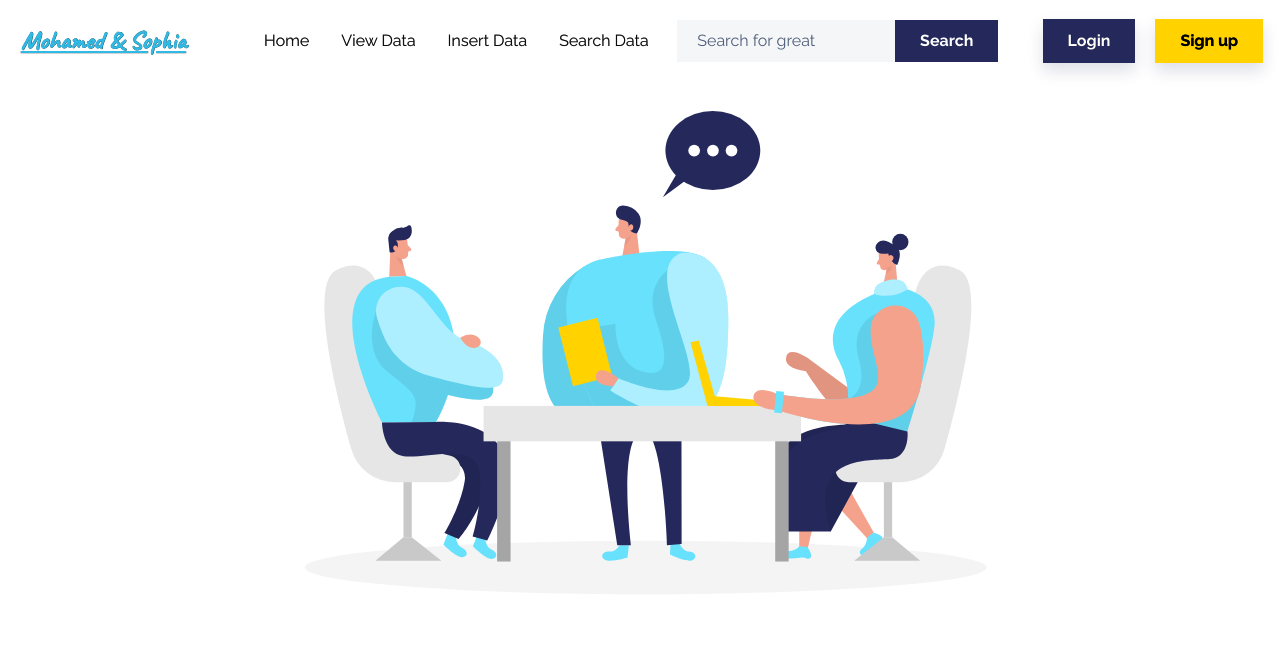
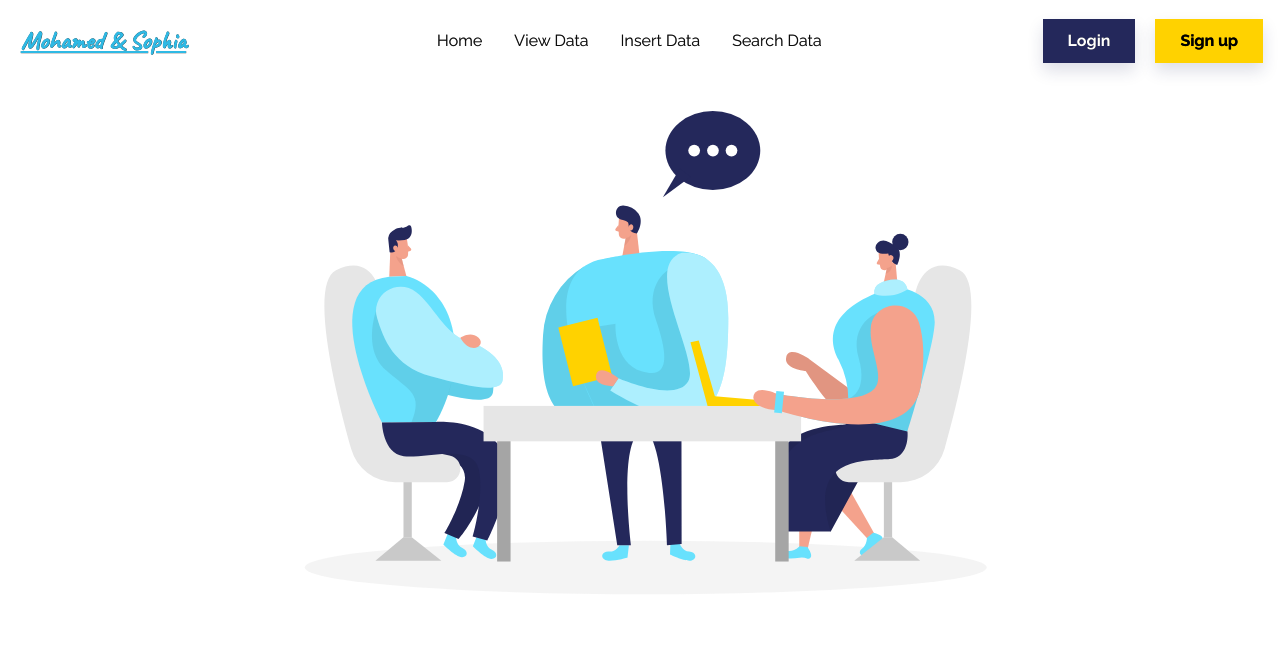
Before and after one commit to mightySIZE/react-flask-webapp, a Flask app: page / in a window 1280 px wide. Shown: the top 650 px of the page. Run offline with Flask 3, Linux system fonts and the light colour scheme; some libraries are stand-ins or nearby versions.

Commit message:
Search functionality in Navbar error
Could not use login or signup as the search functionality was messing it up

```diff
--- a/MSapp/routes.py
+++ b/MSapp/routes.py
@@ -27,7 +27,7 @@ def searchData():
         searchedName = form.searchName.data
         # i want to search my Great database for names LIKE the searchedName
         greats = Great.query.filter(Great.name.like('%' + searchedName + '%')).all()
-        return render_template('searchData.html', form=form, greats=greats)
+        return render_template('viewData.html', form=form, greats=greats)
 
 @app.route('/insertData', methods=['POST', 'GET'])
 @login_required
--- a/MSapp/templates/base.html
+++ b/MSapp/templates/base.html
@@ -40,14 +40,6 @@
                     <li class="nav-item"><a class="nav-link" href="{{ url_for('insertData') }}">Insert Data</a></li>
                     <li class="nav-item"><a class="nav-link" href="{{ url_for('searchData') }}">Search Data</a></li>
                     <li class="nav-item">
-                    <form class="container" action={{ url_for('searchData' )}}>
-                        {{ form.hidden_tag() }}
-                        <div class="input-group">
-                            <!-- <input class="bg-light form-control border-0 small" type="text" placeholder="Search for ..." /> -->
-                            {{ form.searchName(class="bg-light form-control border-0 small", placeholder="Search for great") }}
-                            {{ form.submit(class="btn btn-primary py-0", type="submit") }}
-                        </div>
-                    </form>
                     </li>
                 </ul>
                     {% if current_user.is_authenticated %} <!-- can access current_user because of flask_login -->
```
